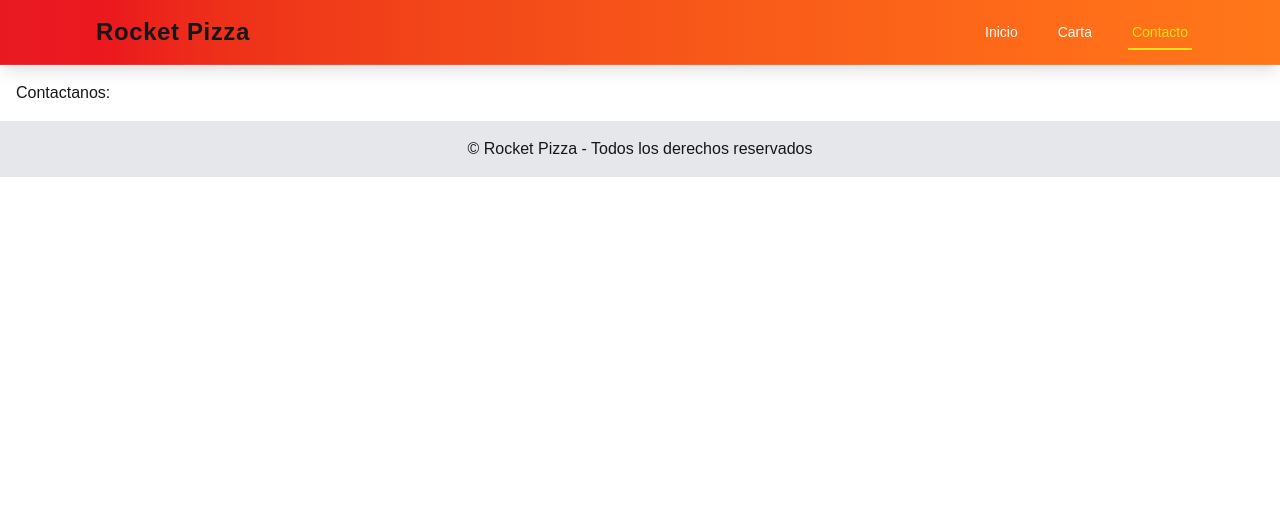
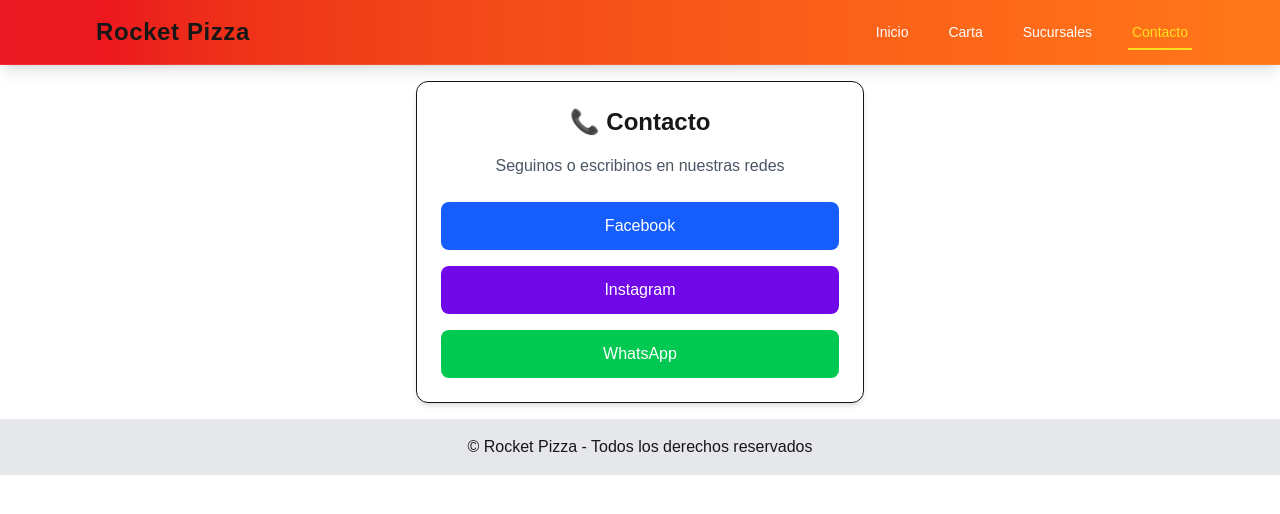
Before and after one commit to AleQuiroga26/Rocket-Pizza, a Next.js app: page /contacto in a window 1280 px wide. Shown: the top 514 px of the page. Built offline with nearby package versions, Linux system fonts and the light colour scheme.

Commit message:
Rutas dinamicas terminadas

```diff
--- a/src/app/carta/page.js
+++ b/src/app/carta/page.js
@@ -1,3 +1,28 @@
+import Link from "next/link";
+
 export default function Carta() {
-  return <h1> Nuestra Carta </h1>;
+  return (
+    <div>
+      <h1 className="text-3xl font-bold mb-6">🍕 Nuestra Carta</h1>
+
+      <div className="flex flex-col gap-4">
+
+        <Link
+          href="/carta/pizzas"
+          className="bg-white p-4 rounded-lg shadow hover:shadow-md transition border flex justify-between"
+        >
+          🍕 Pizzas
+          <span className="text-red-500">Ver →</span>
+        </Link>
+
+        <Link
+          href="#"
+          className="bg-white p-4 rounded-lg shadow border flex justify-between opacity-50 cursor-not-allowed"
+        >
+          🍔 Hamburguesas (en brevedades)
+        </Link>
+
+      </div>
+    </div>
+  );
 }
--- /dev/null
+++ b/src/app/carta/pizzas/[id]/page.js
@@ -0,0 +1,42 @@
+export default async function PizzaDetalle({ params }) {
+  const pizzas = {
+    muzzarella: {
+      nombre: "Muzzarella",
+      desc: "Salsa de tomate, abundante queso muzzarella y orégano",
+      precio: "$3500"
+    },
+    napolitana: {
+      nombre: "Napolitana",
+      desc: "Tomate, ajo y perejil",
+      precio: "$4000"
+    },
+    fugazzeta: {
+      nombre: "Fugazzeta",
+      desc: "Cebolla y queso",
+      precio: "$4200"
+    }
+  };
+
+  const resolvedParams = await params; // 🔥 CLAVE
+  const pizza = pizzas[resolvedParams.id];
+
+  return (
+    <div className="max-w-md mx-auto bg-white p-6 rounded-xl shadow-md border">
+      <h1 className="text-2xl font-bold mb-2">
+        🍕 {pizza.nombre}
+      </h1>
+
+      <p className="text-gray-600 mb-4">
+        {pizza.desc}
+      </p>
+
+      <p className="text-xl font-semibold mb-6">
+        Precio: {pizza.precio}
+      </p>
+
+      <a href="#" className="text-red-600 underline hover:text-red-800">
+        Elijo esta 🍕
+      </a>
+    </div>
+  );
+}
--- /dev/null
+++ b/src/app/carta/pizzas/page.js
@@ -0,0 +1,29 @@
+import Link from "next/link";
+
+export default function Pizzas(){
+
+  const pizzas = [
+    { id: "muzzarella", nombre: "Muzzarella" },
+    { id: "napolitana", nombre: "Napolitana" },
+    { id: "fugazzeta", nombre: "Fugazzeta" }
+  ];
+
+  return (
+    <div>
+      <h1 className="text-3xl font-bold mb-6">🍕 Pizzas</h1>
+
+      <div className="flex flex-col gap-4">
+        {pizzas.map((p) => (
+          <Link
+            key={p.id}
+            href={`/carta/pizzas/${p.id}`}
+            className="bg-white p-4 rounded-lg shadow hover:shadow-md transition border flex justify-between items-center"
+          >
+            <span className="text-lg font-semibold">{p.nombre}</span>
+            <span className="text-red-500">Ver info →</span>
+          </Link>
+        ))}
+      </div>
+    </div>
+  );
+}
--- a/src/app/components/Navbar.js
+++ b/src/app/components/Navbar.js
@@ -46,6 +46,11 @@
             <span className={underline("/carta")}></span>
           </Link>
 
+          <Link href="/sucursales" className={`group ${linkStyle("/sucursales")}`}>
+            Sucursales
+            <span className={underline("/sucursales")}></span>
+          </Link>
+
           <Link href="/contacto" className={`group ${linkStyle("/contacto")}`}>
             Contacto
             <span className={underline("/contacto")}></span>
--- a/src/app/contacto/page.js
+++ b/src/app/contacto/page.js
@@ -1,3 +1,43 @@
 export default function Contacto() {
-  return <h1> Contactanos: </h1>;
+  return (
+    <div className="max-w-md mx-auto bg-white p-6 rounded-xl shadow-md border">
+
+      <h1 className="text-2xl font-bold mb-4 text-center">
+        📞 Contacto
+      </h1>
+
+      <p className="text-gray-600 text-center mb-6">
+        Seguinos o escribinos en nuestras redes
+      </p>
+
+      <div className="flex flex-col gap-4">
+
+
+        <a
+          href="#"
+          className="bg-blue-600 text-white p-3 rounded-lg text-center hover:bg-blue-700 transition"
+        >
+          Facebook
+        </a>
+
+
+        <a
+          href="#"
+          className="bg-violet-700 text-white p-3 rounded-lg text-center hover:bg-pink-600 transition"
+        >
+          Instagram
+        </a>
+
+
+        <a
+          href="#"
+          className="bg-green-500 text-white p-3 rounded-lg text-center hover:bg-green-600 transition"
+        >
+          WhatsApp
+        </a>
+
+      </div>
+
+    </div>
+  );
 }
--- a/src/app/layout.js
+++ b/src/app/layout.js
@@ -5,7 +5,7 @@
 export default function RootLayout({ children }) {
   return (
     <html>
-      <body>
+      <body className="bg-gray-100">
         <Navbar />
         <main className="p-4">{children}</main>
         <Footer />
--- /dev/null
+++ b/src/app/sucursales/page.js
@@ -0,0 +1,15 @@
+import Link from "next/link";
+
+export default function Sucursales() {
+  return (
+    <div>
+      <h1 className="text-2xl font-bold">Nuestras Sucursales</h1>
+
+      <div className="mt-4">
+        <Link href="/sucursales/centro" className="text-blue-600 underline">
+          📍 Sucursal Centro
+        </Link>
+      </div>
+    </div>
+  );
+}
```
